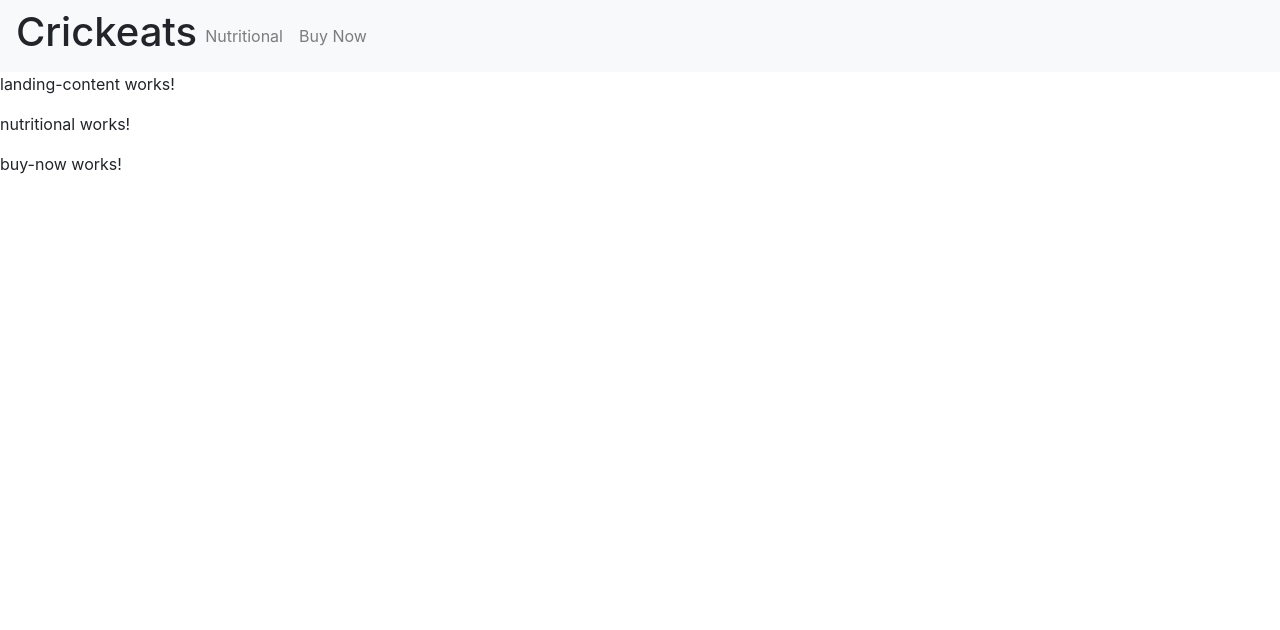
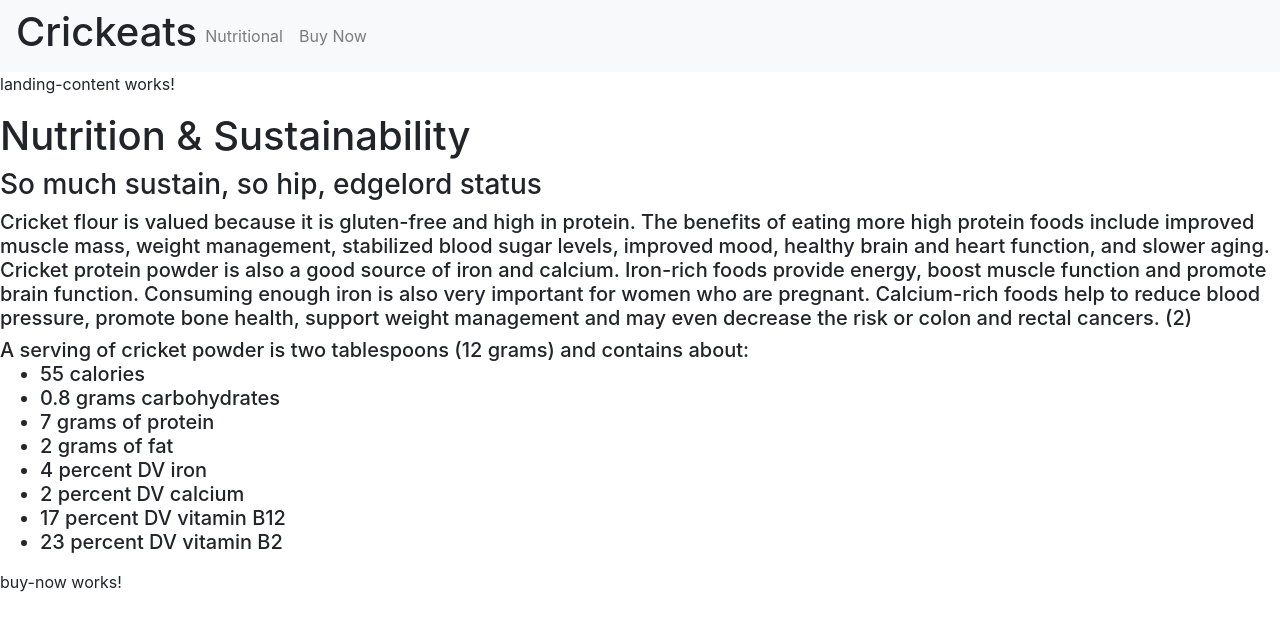
Before and after one commit to odonfrancisco/cricket-hack, an Angular app: page / in a window 1280 px wide. Shown: the top 630 px of the page. Built offline with nearby package versions, Linux system fonts and the light colour scheme.

Commit message:
nutrition list working

```diff
--- a/src/app/app.component.ts
+++ b/src/app/app.component.ts
@@ -6,5 +6,5 @@
   styleUrls: ['./app.component.css']
 })
 export class AppComponent {
-  title = 'cricket';
+  title = 'CrickEATS';
 }
--- a/src/app/landing-page/nutritional/nutritional.component.html
+++ b/src/app/landing-page/nutritional/nutritional.component.html
@@ -1,3 +1,32 @@
-<p>
-  nutritional works!
-</p>
+<header>
+  <h1> Nutrition & Sustainability </h1>
+  <h3> So much sustain, so hip, edgelord status</h3>
+</header>
+
+<body>
+  <h5>
+    Cricket flour is valued because it is gluten-free and high in protein. The benefits of eating more high protein
+    foods include improved muscle mass, weight management, stabilized blood sugar levels, improved mood, healthy brain
+    and heart function, and slower aging.
+
+    Cricket protein powder is also a good source of iron and calcium. Iron-rich foods provide energy, boost muscle
+    function and promote brain function. Consuming enough iron is also very important for women who are pregnant.
+    Calcium-rich foods help to reduce blood pressure, promote bone health, support weight management and may even
+    decrease the risk or colon and rectal cancers. (2)
+  </h5>
+  <h5>A serving of cricket powder is two tablespoons (12 grams) and contains about:
+
+    <ul>
+
+      <li> 55 calories</li>
+      <li> 0.8 grams carbohydrates</li>
+      <li> 7 grams of protein</li>
+      <li> 2 grams of fat</li>
+      <li> 4 percent DV iron</li>
+      <li> 2 percent DV calcium</li>
+      <li> 17 percent DV vitamin B12</li>
+      <li> 23 percent DV vitamin B2</li>
+
+    </ul>
+  </h5>
+</body>
```
